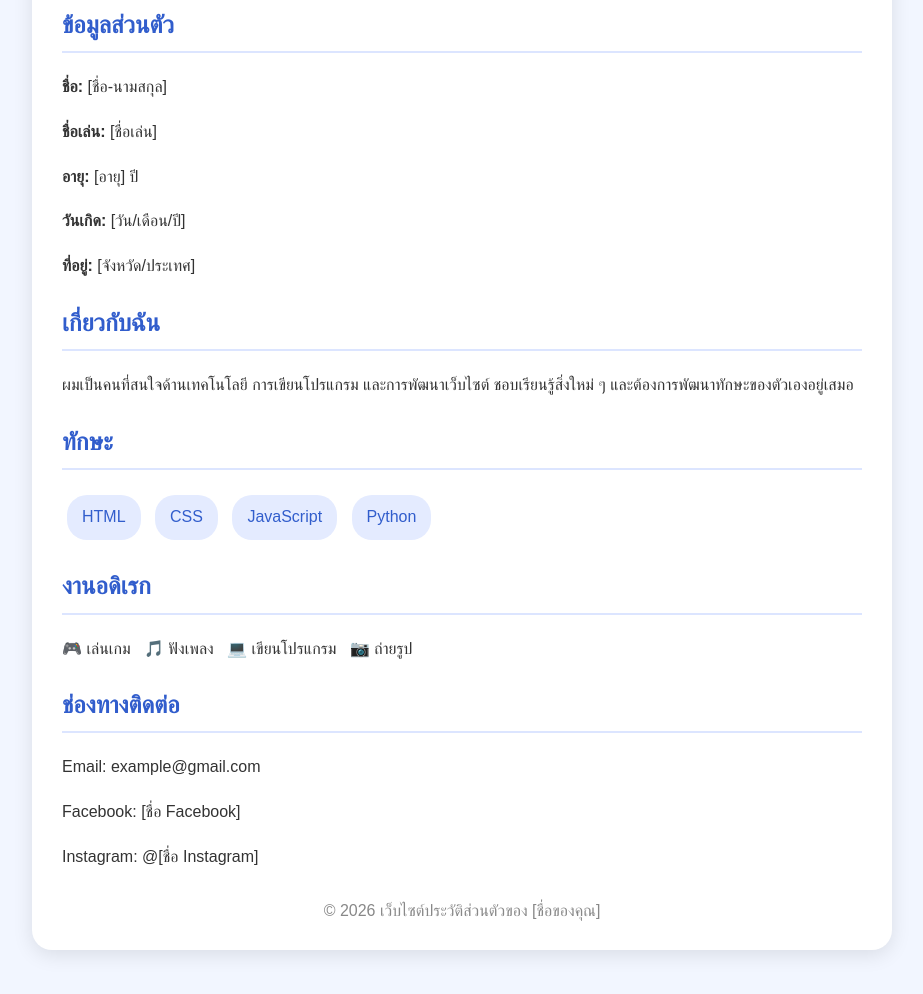
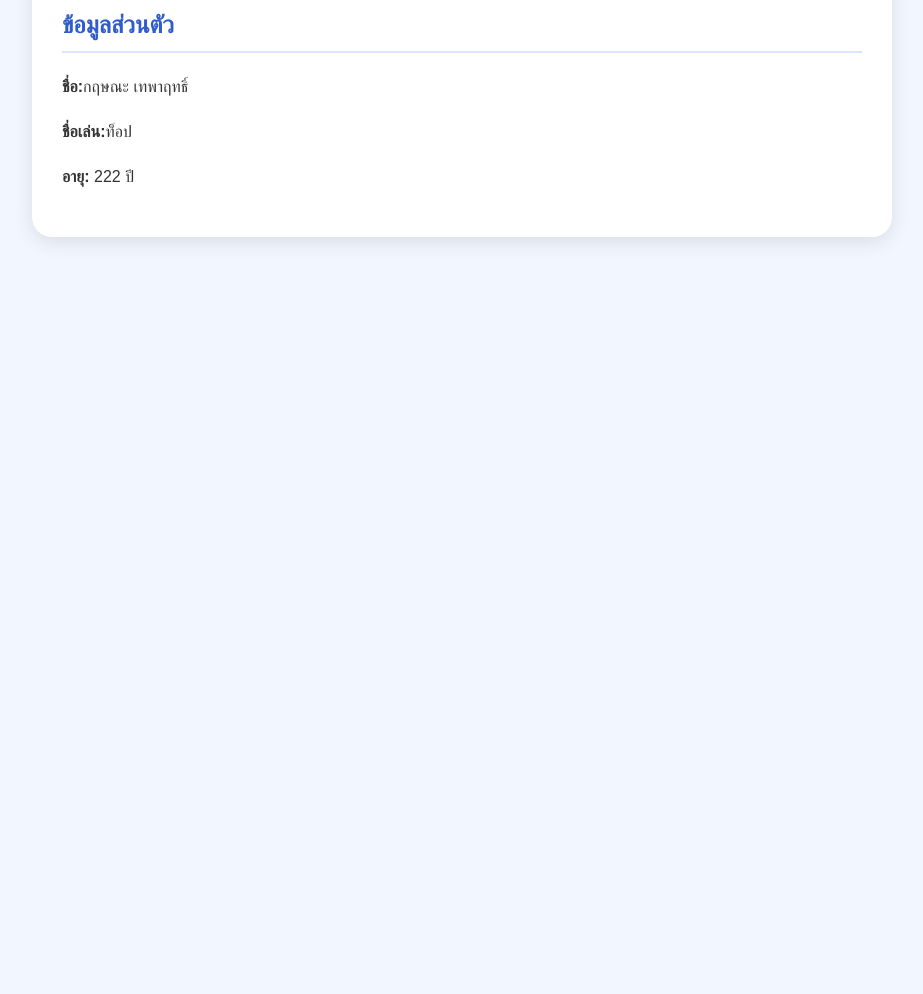
Before and after one commit to 66011211002-hue/S1, a plain HTML site: page index.html in a window 1280 px wide. Shown: the part 228-1222 px from the top of the page, without its empty margins (178-1101 px from the left). After the commit the page ends 800 px from the top, so only its background shows below. Drawn offline with Linux system fonts and the light colour scheme.

Commit message:
Update index.html

```diff
--- a/index.html
+++ b/index.html
@@ -76,40 +76,9 @@
         <div class="info">
 
             <h2>ข้อมูลส่วนตัว</h2>
-            <p><strong>ชื่อ:</strong> [ชื่อ-นามสกุล]</p>
-            <p><strong>ชื่อเล่น:</strong> [ชื่อเล่น]</p>
-            <p><strong>อายุ:</strong> [อายุ] ปี</p>
-            <p><strong>วันเกิด:</strong> [วัน/เดือน/ปี]</p>
-            <p><strong>ที่อยู่:</strong> [จังหวัด/ประเทศ]</p>
-
-            <h2>เกี่ยวกับฉัน</h2>
-            <p>
-                ผมเป็นคนที่สนใจด้านเทคโนโลยี การเขียนโปรแกรม
-                และการพัฒนาเว็บไซต์ ชอบเรียนรู้สิ่งใหม่ ๆ
-                และต้องการพัฒนาทักษะของตัวเองอยู่เสมอ
-            </p>
-
-            <h2>ทักษะ</h2>
-            <div class="skills">
-                <span>HTML</span>
-                <span>CSS</span>
-                <span>JavaScript</span>
-                <span>Python</span>
-            </div>
-
-            <h2>งานอดิเรก</h2>
-            <p>🎮 เล่นเกม &nbsp; 🎵 ฟังเพลง &nbsp; 💻 เขียนโปรแกรม &nbsp; 📷 ถ่ายรูป</p>
-
-            <h2>ช่องทางติดต่อ</h2>
-            <p>Email: example@gmail.com</p>
-            <p>Facebook: [ชื่อ Facebook]</p>
-            <p>Instagram: @[ชื่อ Instagram]</p>
-
-        </div>
-
-        <footer>
-            © 2026 เว็บไซต์ประวัติส่วนตัวของ [ชื่อของคุณ]
-        </footer>
+            <p><strong>ชื่อ:</strong>กฤษณะ เทพาฤทธิ์</p>
+            <p><strong>ชื่อเล่น:</strong>ท็อป</p>
+            <p><strong>อายุ:</strong> 222 ปี</p>
 
     </div>
 
```
